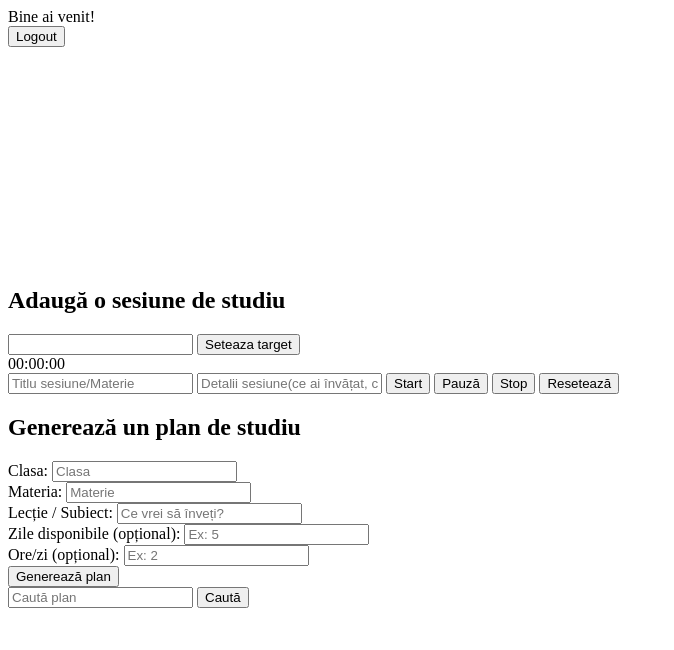
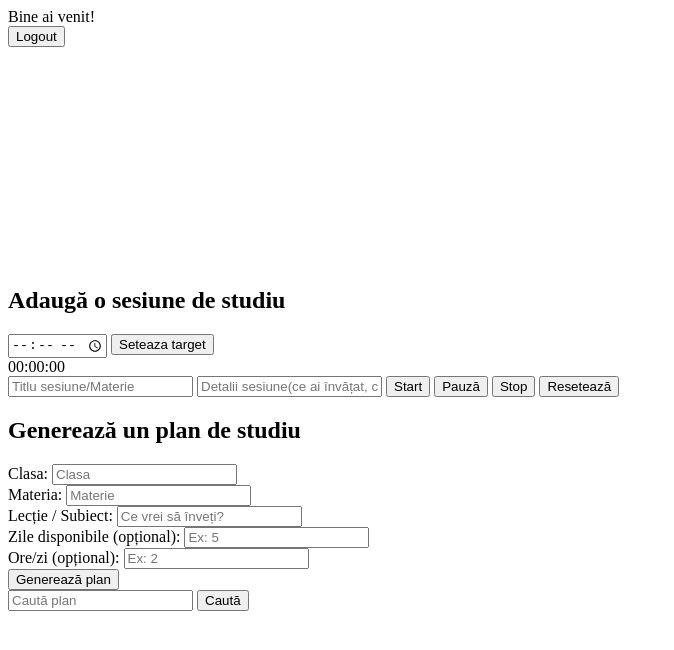
Before and after one commit to IuliaBuhai/Thinkr-Infoeducatie2025, a website with bundled scripts: page dashboard.html in a window 1280 px wide. Shown: the whole page, without its empty margins (0-674 px from the left). Built offline with nearby package versions, Linux system fonts and the light colour scheme; a script that the page names is missing.

Commit message:
nume si tip formular

```diff
--- a/dashboard.html
+++ b/dashboard.html
@@ -93,7 +93,7 @@
   <main>
     <h2>Adaugă o sesiune de studiu</h2>
      <form id = "studyGoal">
-        <input type="timeGoal" id ="time" required />
+        <input type="time" id ="timeGoal" required />
         <button type="submit">Seteaza target</button>
   </form>
 
```
